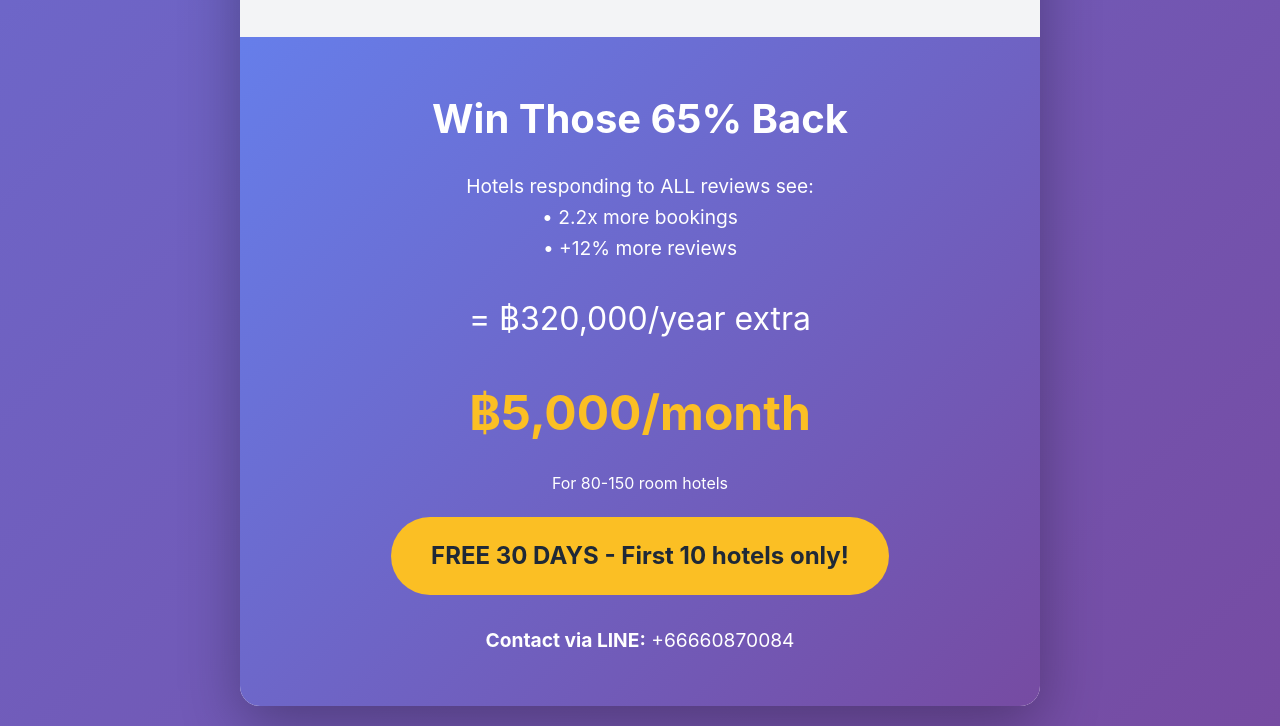
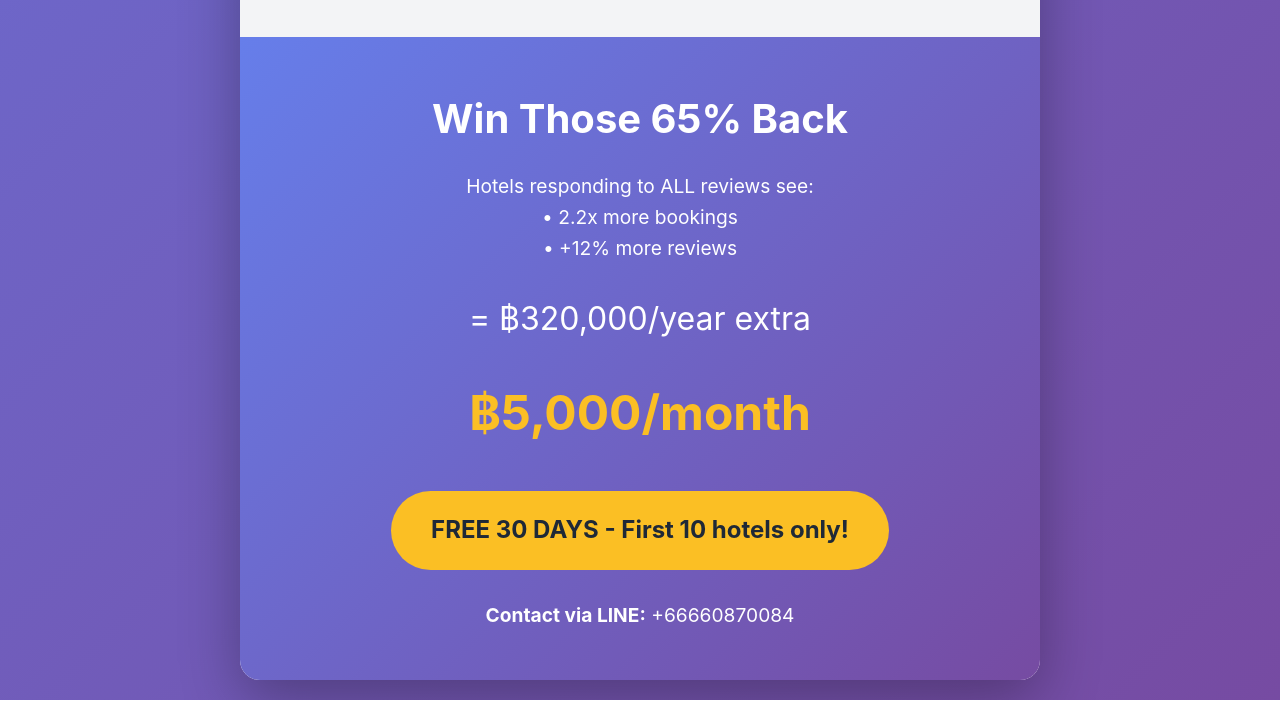
Before and after one commit to Takshaka13/hospitality_site, a plain HTML site: page index.html in a window 1280 px wide. Shown: the part 1771-2497 px from the top of the page. After the commit the page ends 2471 px from the top, so only its background shows below. Drawn offline with Linux system fonts and the light colour scheme.

Commit message:
Update index.html
removed 80-150 room limitation

```diff
--- a/index.html
+++ b/index.html
@@ -293,7 +293,6 @@
                 = ฿320,000/year extra
             </div>
             <div class="price">฿5,000/month</div>
-            <p>For 80-150 room hotels</p>
             <a href="#contact" class="free-trial">FREE 30 DAYS - First 10 hotels only!</a>
             <p style="margin-top: 30px; font-size: 1.2rem;">
                 <strong>Contact via LINE:</strong> +66660870084
```
